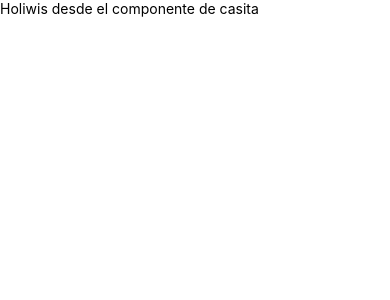
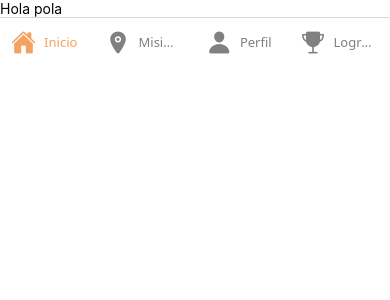
Before and after one commit to WeirdCatAFK/Xplorer, a React Native app: screen / in a window 390 px wide. Shown: the top 300 px of the page. Built offline with nearby package versions, Linux system fonts and the light colour scheme.

Commit message:
new web development

```diff
--- a/App.js
+++ b/App.js
@@ -1,6 +1,7 @@
 import { StatusBar } from 'expo-status-bar';
 import { StyleSheet, Text, View } from 'react-native';
 import Home from './components/Home.jsx';
+
 
 export default function App() {
   return (
--- a/components/Home.jsx
+++ b/components/Home.jsx
@@ -1,11 +1,12 @@
 import {View, Text} from 'react-native';
-
+import Busqueda from './busqueda.jsx';
 const Home = () => {
     return(
         <View>
             <Text>
-                Holiwis desde el componente de casita
+             Hola pola
             </Text>
+            <Busqueda />
         </View>
     )
 }
--- /dev/null
+++ b/components/busqueda.jsx
@@ -0,0 +1,97 @@
+import React from 'react';
+import { View, Text, TextInput, StyleSheet, SafeAreaView, Dimensions } from 'react-native';
+import { createBottomTabNavigator } from '@react-navigation/bottom-tabs';
+import { NavigationContainer } from '@react-navigation/native';
+import { Ionicons } from '@expo/vector-icons';
+
+const { width, height } = Dimensions.get('window'); // Obtiene dimensiones de la pantalla
+
+const HomeScreen = () => (
+  <SafeAreaView style={styles.container}>
+    <View style={styles.header}>
+      <Text style={styles.title}>CacomiXplorer</Text>
+      <Text style={styles.points}>5</Text>
+    </View>
+    <View style={styles.searchBar}>
+      <Ionicons name="search" size={20} color="#fff" style={styles.searchIcon} />
+      <TextInput
+        placeholder="Buscar una ubicación"
+        placeholderTextColor="#fff"
+        style={styles.input}
+      />
+    </View>
+  </SafeAreaView>
+);
+
+const MissionsScreen = () => <View style={styles.screen}><Text>Misiones</Text></View>;
+const ProfileScreen = () => <View style={styles.screen}><Text>Perfil</Text></View>;
+const AchievementsScreen = () => <View style={styles.screen}><Text>Logros</Text></View>;
+
+const Tab = createBottomTabNavigator();
+
+export default function App() {
+  return (
+    <NavigationContainer>
+      <Tab.Navigator screenOptions={({ route }) => ({
+        tabBarIcon: ({ color, size }) => {
+          let iconName;
+          if (route.name === 'Inicio') iconName = 'home';
+          else if (route.name === 'Misiones') iconName = 'location';
+          else if (route.name === 'Perfil') iconName = 'person';
+          else if (route.name === 'Logros') iconName = 'trophy';
+          return <Ionicons name={iconName} size={size} color={color} />;
+        },
+        tabBarActiveTintColor: '#f4a261',
+        tabBarInactiveTintColor: 'gray',
+      })}>
+        <Tab.Screen name="Inicio" component={HomeScreen} />
+        <Tab.Screen name="Misiones" component={MissionsScreen} />
+        <Tab.Screen name="Perfil" component={ProfileScreen} />
+        <Tab.Screen name="Logros" component={AchievementsScreen} />
+      </Tab.Navigator>
+    </NavigationContainer>
+  );
+}
+
+const styles = StyleSheet.create({
+  container: {
+    flex: 1,
+    backgroundColor: '#f7c774',
+    alignItems: 'center',
+    justifyContent: 'center',
+    width: "100%",
+    height: "100%"
+  },
+  header: {
+    flexDirection: 'row',
+    alignItems: 'center',
+    justifyContent: 'space-between',
+    width: '90%',
+    marginTop: height * 0.05 // Ajuste dinámico según pantalla
+  },
+  title: { fontSize: 22, fontWeight: 'bold', color: '#5a3e1b' },
+  points: { fontSize: 18, color: '#5a3e1b' },
+  searchBar: {
+    flexDirection: 'row',
+    alignItems: 'center',
+    backgroundColor: '#f4a261',
+    padding: 12,
+    borderRadius: 20,
+    width: '90%',
+    marginTop: height * 0.02 // Espaciado dinámico
+  },
+  input: {
+    flex: 1,
+    color: '#fff',
+    paddingLeft: 10,
+    fontSize: 16
+  },
+  searchIcon: { marginLeft: 5 },
+  screen: {
+    flex: 1,
+    justifyContent: 'center',
+    alignItems: 'center',
+    width: "100%", // Se asegura de que ocupe toda la pantalla
+    height: "100%"
+  },
+});
```
Also changed, not shown: package.json (+12 -1 lines), components/styles/busqueda_styles.css (added), 1 other file (tests, documents, lock files or other folders).
